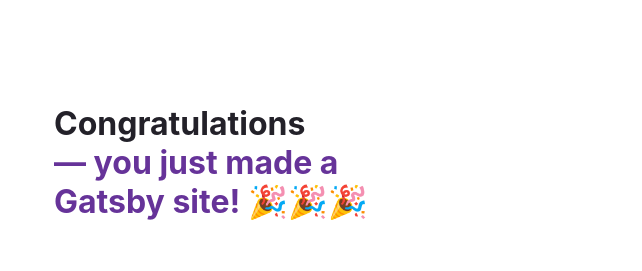
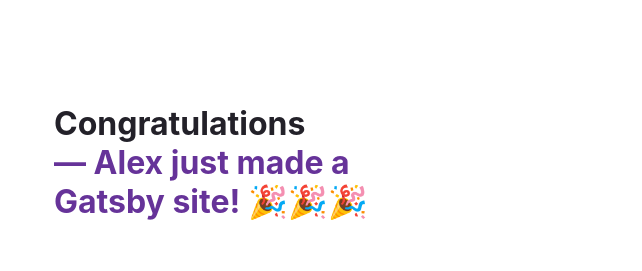
Before and after one commit to xandesueiro/gatsby-static-website, a Gatsby site: page / in a window 1280 px wide. Shown: the top 271 px of the page, without its empty margins (50-692 px from the left). Built offline with nearby package versions, Linux system fonts and the light colour scheme; Gatsby itself is replaced by a stand-in of ours.

Commit message:
alterando e testando esteira

```diff
--- a/src/pages/index.js
+++ b/src/pages/index.js
@@ -133,7 +133,7 @@
       <h1 style={headingStyles}>
         Congratulations
         <br />
-        <span style={headingAccentStyles}>— you just made a Gatsby site! </span>
+        <span style={headingAccentStyles}>— Alex just made a Gatsby site! </span>
         <span role="img" aria-label="Party popper emojis">
           🎉🎉🎉
         </span>
```
